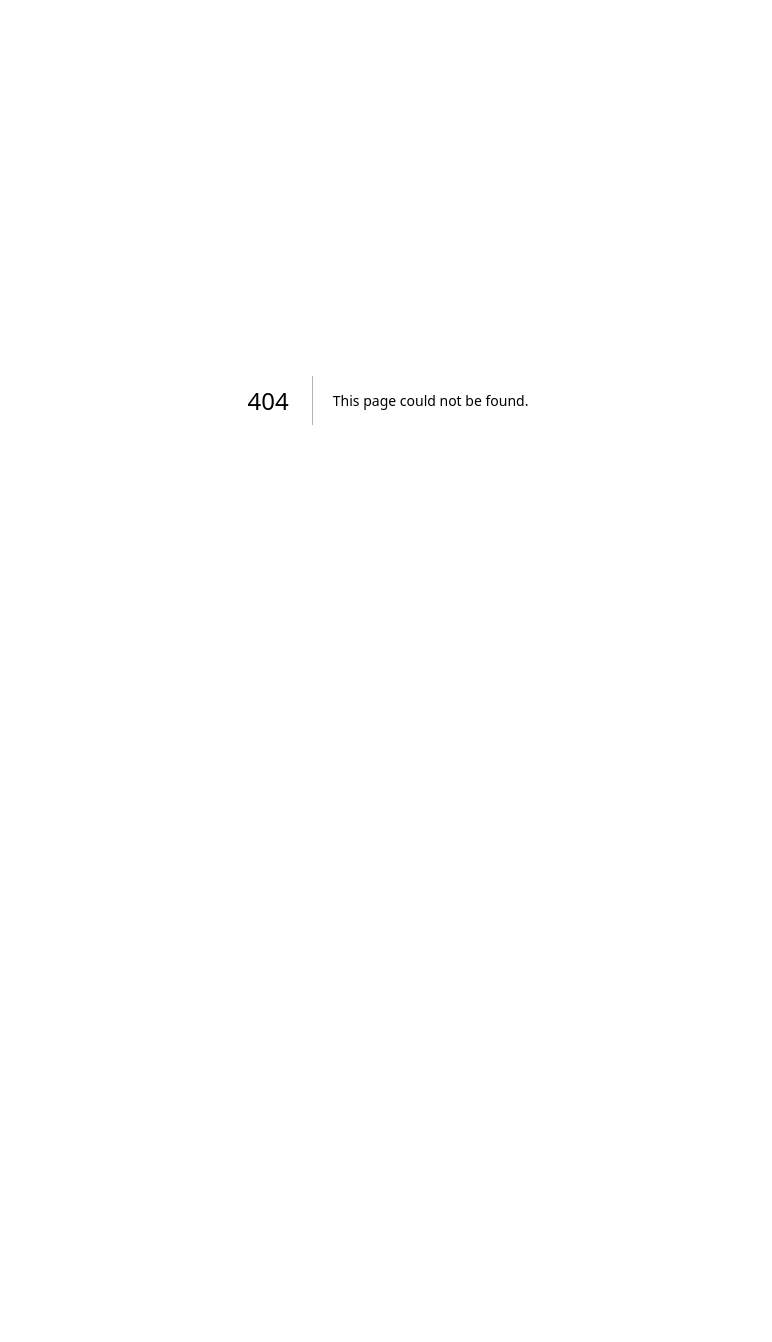
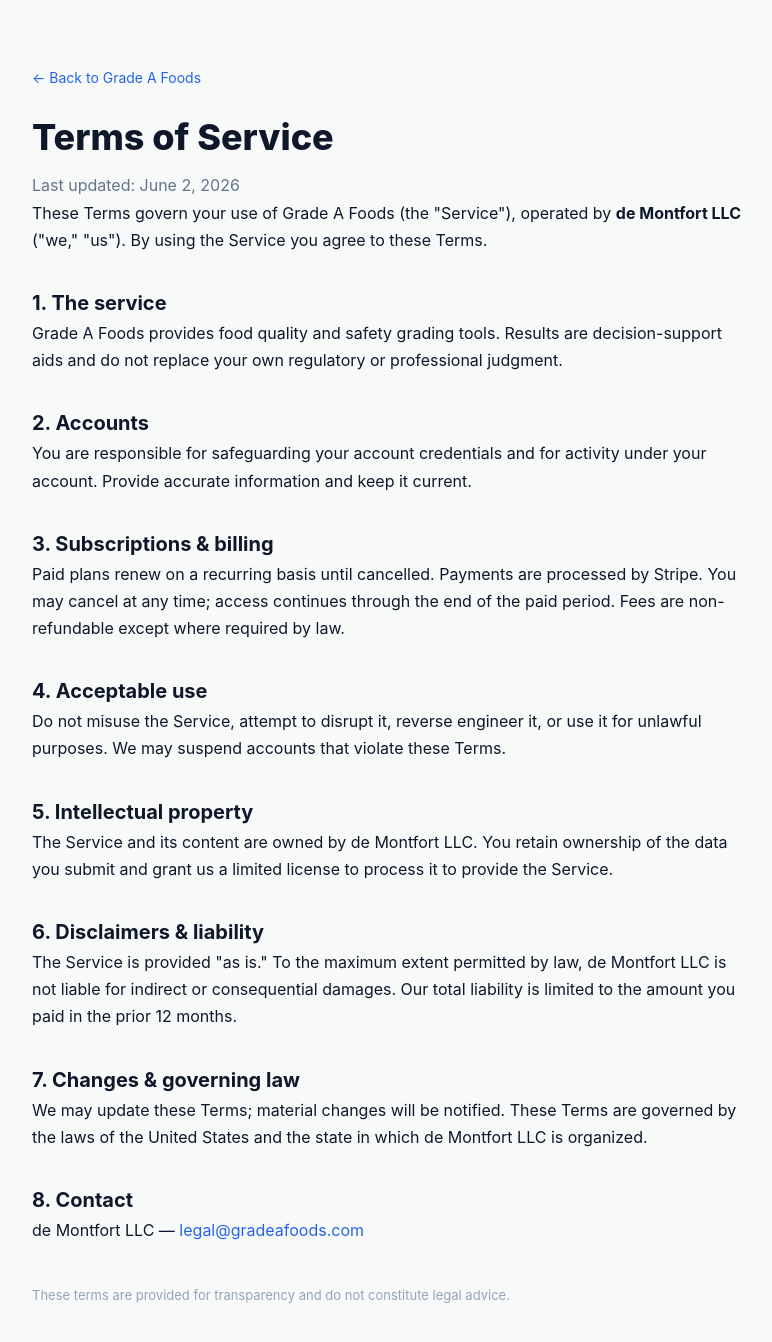
Before and after one commit to bobfromarcher/gradeafoods, a Next.js app: page /terms in a window 1280 px wide. Before the commit this address had no page. Shown: the top 1342 px of the page, without its empty margins (252-1024 px from the left). Before the commit the page ends 800 px from the top, so only its background shows below. Built offline with nearby package versions, Linux system fonts and the light colour scheme.

Commit message:
Add Privacy Policy + Terms of Service pages, wire footer links (trust/compliance)

```diff
--- a/src/app/page.tsx
+++ b/src/app/page.tsx
@@ -243,8 +243,8 @@
             <div>
               <h4 className="text-sm font-semibold text-white uppercase tracking-wider">Legal</h4>
               <ul className="mt-4 space-y-2 text-sm">
-                <li><a href="#" className="hover:text-white transition-colors">Privacy Policy</a></li>
-                <li><a href="#" className="hover:text-white transition-colors">Terms of Service</a></li>
+                <li><a href="/privacy" className="hover:text-white transition-colors">Privacy Policy</a></li>
+                <li><a href="/terms" className="hover:text-white transition-colors">Terms of Service</a></li>
                 <li><a href="#" className="hover:text-white transition-colors">Contact</a></li>
               </ul>
             </div>
@@ -252,8 +252,8 @@
           <div className="mt-8 pt-8 border-t border-white/10 flex flex-col md:flex-row justify-between items-center text-sm text-white/50">
             <p>&copy; {new Date().getFullYear()} GradeAFoods. All rights reserved.</p>
             <div className="flex space-x-4 mt-4 md:mt-0">
-              <a href="#" className="hover:text-white transition-colors">Privacy</a>
-              <a href="#" className="hover:text-white transition-colors">Terms</a>
+              <a href="/privacy" className="hover:text-white transition-colors">Privacy</a>
+              <a href="/terms" className="hover:text-white transition-colors">Terms</a>
               <a href="#" className="hover:text-white transition-colors">Contact</a>
             </div>
           </div>
--- /dev/null
+++ b/src/app/privacy/page.tsx
@@ -0,0 +1,46 @@
+export const metadata = {
+  title: "Privacy Policy — Grade A Foods",
+  description: "How Grade A Foods, operated by de Montfort LLC, collects, uses, and protects your data.",
+};
+
+export default function PrivacyPage() {
+  const updated = "June 2, 2026";
+  return (
+    <main style={{ maxWidth: 760, margin: "0 auto", padding: "64px 24px", fontFamily: "-apple-system, Segoe UI, Roboto, sans-serif", color: "#0f172a", lineHeight: 1.7 }}>
+      <a href="/" style={{ color: "#2563eb", textDecoration: "none", fontSize: 14 }}>← Back to Grade A Foods</a>
+      <h1 style={{ fontSize: 36, fontWeight: 800, margin: "16px 0 4px" }}>Privacy Policy</h1>
+      <p style={{ color: "#64748b", marginTop: 0 }}>Last updated: {updated}</p>
+
+      <p>Grade A Foods (&quot;we,&quot; &quot;us&quot;) is operated by <strong>de Montfort LLC</strong>. This policy explains what we collect, why, and the rights you have. We collect the minimum data needed to provide the service.</p>
+
+      <h2 style={h2}>1. Information we collect</h2>
+      <ul>
+        <li><strong>Account data:</strong> name, email, and company when you register.</li>
+        <li><strong>Billing data:</strong> processed by Stripe; we never store full card numbers.</li>
+        <li><strong>Product data:</strong> the food specifications and records you submit for grading.</li>
+        <li><strong>Usage data:</strong> log and device information to keep the service secure and reliable.</li>
+      </ul>
+
+      <h2 style={h2}>2. How we use it</h2>
+      <p>To provide and improve the service, process payments, communicate with you, prevent abuse, and meet legal obligations. We do <strong>not</strong> sell your personal information.</p>
+
+      <h2 style={h2}>3. Cookies</h2>
+      <p>We use essential cookies for authentication and security, and limited analytics to understand product usage. You can control non-essential cookies through your browser or our consent banner where required.</p>
+
+      <h2 style={h2}>4. Data sharing</h2>
+      <p>We share data only with processors that help us operate (e.g., Stripe for payments, our hosting provider) under contractual confidentiality, and where required by law.</p>
+
+      <h2 style={h2}>5. Your rights</h2>
+      <p>Depending on your jurisdiction (including GDPR and CCPA/CPRA), you may request access, correction, deletion, or export of your data, and object to certain processing. Contact us to exercise these rights.</p>
+
+      <h2 style={h2}>6. Security & retention</h2>
+      <p>We use industry-standard safeguards (encryption in transit, access controls) and retain data only as long as needed to provide the service or meet legal requirements.</p>
+
+      <h2 style={h2}>7. Contact</h2>
+      <p>de Montfort LLC — <a href="mailto:privacy@gradeafoods.com" style={{ color: "#2563eb" }}>privacy@gradeafoods.com</a></p>
+
+      <p style={{ color: "#94a3b8", fontSize: 13, marginTop: 40 }}>This policy is provided for transparency and does not constitute legal advice.</p>
+    </main>
+  );
+}
+const h2 = { fontSize: 20, fontWeight: 700, marginTop: 32 } as const;
--- /dev/null
+++ b/src/app/terms/page.tsx
@@ -0,0 +1,44 @@
+export const metadata = {
+  title: "Terms of Service — Grade A Foods",
+  description: "The terms governing use of Grade A Foods, operated by de Montfort LLC.",
+};
+
+export default function TermsPage() {
+  const updated = "June 2, 2026";
+  return (
+    <main style={{ maxWidth: 760, margin: "0 auto", padding: "64px 24px", fontFamily: "-apple-system, Segoe UI, Roboto, sans-serif", color: "#0f172a", lineHeight: 1.7 }}>
+      <a href="/" style={{ color: "#2563eb", textDecoration: "none", fontSize: 14 }}>← Back to Grade A Foods</a>
+      <h1 style={{ fontSize: 36, fontWeight: 800, margin: "16px 0 4px" }}>Terms of Service</h1>
+      <p style={{ color: "#64748b", marginTop: 0 }}>Last updated: {updated}</p>
+
+      <p>These Terms govern your use of Grade A Foods (the &quot;Service&quot;), operated by <strong>de Montfort LLC</strong> (&quot;we,&quot; &quot;us&quot;). By using the Service you agree to these Terms.</p>
+
+      <h2 style={h2}>1. The service</h2>
+      <p>Grade A Foods provides food quality and safety grading tools. Results are decision-support aids and do not replace your own regulatory or professional judgment.</p>
+
+      <h2 style={h2}>2. Accounts</h2>
+      <p>You are responsible for safeguarding your account credentials and for activity under your account. Provide accurate information and keep it current.</p>
+
+      <h2 style={h2}>3. Subscriptions & billing</h2>
+      <p>Paid plans renew on a recurring basis until cancelled. Payments are processed by Stripe. You may cancel at any time; access continues through the end of the paid period. Fees are non-refundable except where required by law.</p>
+
+      <h2 style={h2}>4. Acceptable use</h2>
+      <p>Do not misuse the Service, attempt to disrupt it, reverse engineer it, or use it for unlawful purposes. We may suspend accounts that violate these Terms.</p>
+
+      <h2 style={h2}>5. Intellectual property</h2>
+      <p>The Service and its content are owned by de Montfort LLC. You retain ownership of the data you submit and grant us a limited license to process it to provide the Service.</p>
+
+      <h2 style={h2}>6. Disclaimers & liability</h2>
+      <p>The Service is provided &quot;as is.&quot; To the maximum extent permitted by law, de Montfort LLC is not liable for indirect or consequential damages. Our total liability is limited to the amount you paid in the prior 12 months.</p>
+
+      <h2 style={h2}>7. Changes & governing law</h2>
+      <p>We may update these Terms; material changes will be notified. These Terms are governed by the laws of the United States and the state in which de Montfort LLC is organized.</p>
+
+      <h2 style={h2}>8. Contact</h2>
+      <p>de Montfort LLC — <a href="mailto:legal@gradeafoods.com" style={{ color: "#2563eb" }}>legal@gradeafoods.com</a></p>
+
+      <p style={{ color: "#94a3b8", fontSize: 13, marginTop: 40 }}>These terms are provided for transparency and do not constitute legal advice.</p>
+    </main>
+  );
+}
+const h2 = { fontSize: 20, fontWeight: 700, marginTop: 32 } as const;
```
